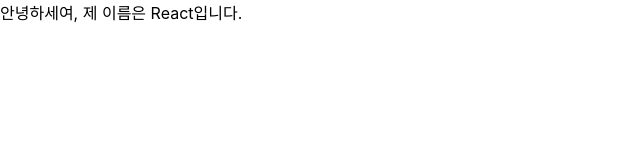
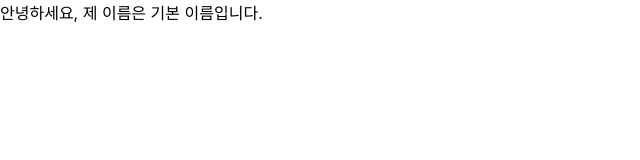
Before and after one commit to hyunjun9788/component_prac, a React (Create React App) app: page / in a window 1280 px wide. Shown: the top 160 px of the page, without its empty margins (0-640 px from the left). Built offline with nearby package versions, Linux system fonts and the light colour scheme.

Commit message:
feat: props 기본값 설정

```diff
--- a/src/App.js
+++ b/src/App.js
@@ -3,7 +3,7 @@ import './App.css';
 import MyComponent from "./MyComponent";
 
 function App(){
-  return <MyComponent name='React'/>
+  return <MyComponent/>
 }
 
 
--- a/src/MyComponent.js
+++ b/src/MyComponent.js
@@ -3,9 +3,12 @@ import React from 'react';
 const MyComponent = (props) => {
     return (
         <div>
-            안녕하세여, 제 이름은 {props.name}입니다.
+            안녕하세요, 제 이름은 {props.name}입니다.
         </div>
     );
 };
+MyComponent.defaultProps = {
+    name:'기본 이름'
+}
 
 export default MyComponent;
```
